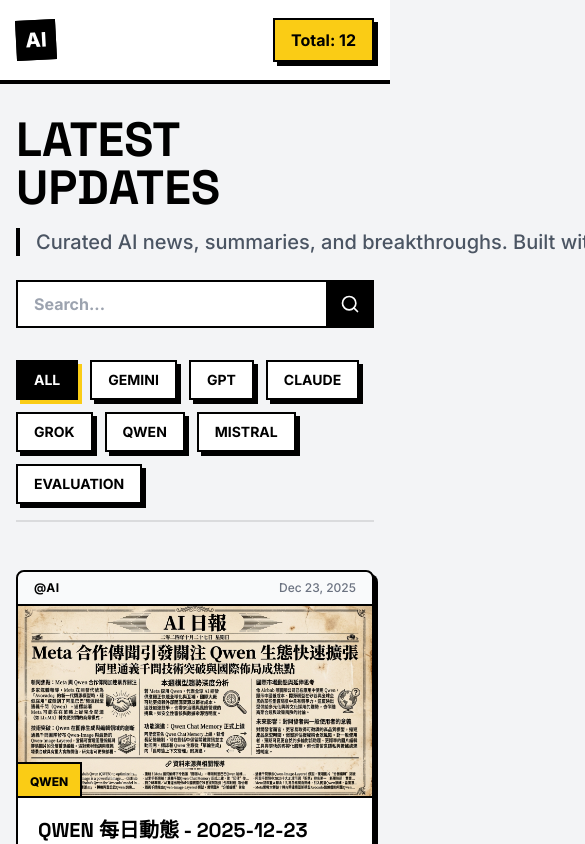
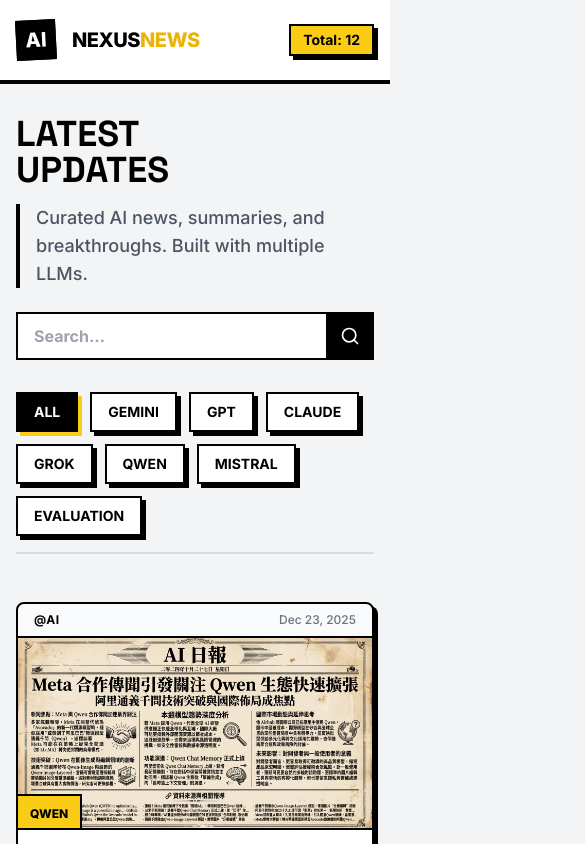
Before and after one commit to CaoCharles/ai-nexus, a React (Vite) app in the folder frontend/: page / in a window 390 px wide. Shown: the top 844 px of the page, 585 px wide, since content can reach past the window. Built offline with nearby package versions, Linux system fonts and the light colour scheme; no server answers.

Commit message:
feat: add favicon and optimize mobile layout
- Added custom favicon.svg (black/yellow lightning bolt)
- Optimized mobile responsiveness for footer and header
- Improved text wrapping for mobile devices
- Fixed logo visibility on mobile
- Updated browser tab title

```diff
--- a/frontend/App.tsx
+++ b/frontend/App.tsx
@@ -77,10 +77,10 @@
       <section className="mb-12 animate-in fade-in slide-in-from-bottom-2 duration-500">
         <div className="flex flex-col md:flex-row md:items-end justify-between gap-6 mb-8">
           <div>
-            <h2 className="text-5xl md:text-7xl font-black mb-4 font-display uppercase leading-none">
+            <h2 className="text-4xl md:text-7xl font-black mb-4 font-display uppercase leading-none">
               Latest<br />Updates
             </h2>
-            <p className="text-xl font-medium text-gray-600 max-w-none border-l-4 border-black pl-4 whitespace-nowrap">
+            <p className="text-lg md:text-xl font-medium text-gray-600 max-w-none border-l-4 border-black pl-4 whitespace-normal md:whitespace-nowrap">
               Curated AI news, summaries, and breakthroughs. Built with multiple LLMs.
             </p>
           </div>
@@ -174,7 +174,7 @@
             <div className="w-10 h-10 bg-black text-white flex items-center justify-center font-black text-xl border-2 border-black transform -rotate-3 group-hover:rotate-0 transition-transform">
               AI
             </div>
-            <h1 className="text-2xl font-black tracking-tight uppercase hidden sm:block group-hover:tracking-normal transition-all">
+            <h1 className="text-xl sm:text-2xl font-black tracking-tight uppercase group-hover:tracking-normal transition-all ml-2">
               NEXUS<span className="text-yellow-500">NEWS</span>
             </h1>
           </Link>
@@ -200,7 +200,7 @@
                 <Globe size={20} />
               </a>
             </div>
-            <div className="flex items-center px-4 py-2 bg-yellow-400 border-2 border-black font-bold shadow-[4px_4px_0px_0px_rgba(0,0,0,1)]">
+            <div className="flex items-center px-3 py-1 md:px-4 md:py-2 text-sm md:text-base bg-yellow-400 border-2 border-black font-bold shadow-[4px_4px_0px_0px_rgba(0,0,0,1)]">
               Total: {MOCK_NEWS.length}
             </div>
           </div>
--- a/frontend/index.html
+++ b/frontend/index.html
@@ -4,6 +4,7 @@
     <meta charset="UTF-8" />
     <meta name="viewport" content="width=device-width, initial-scale=1.0" />
     <title>AI NEXUSNEWS</title>
+    <link rel="icon" type="image/svg+xml" href="./favicon.svg" />
     <script src="https://cdn.tailwindcss.com"></script>
     <link href="https://fonts.googleapis.com/css2?family=Inter:wght@400;500;700;800&family=Space+Grotesk:wght@500;700&display=swap" rel="stylesheet">
     <script>
```
Also changed, not shown: frontend/public/favicon.svg (added).
